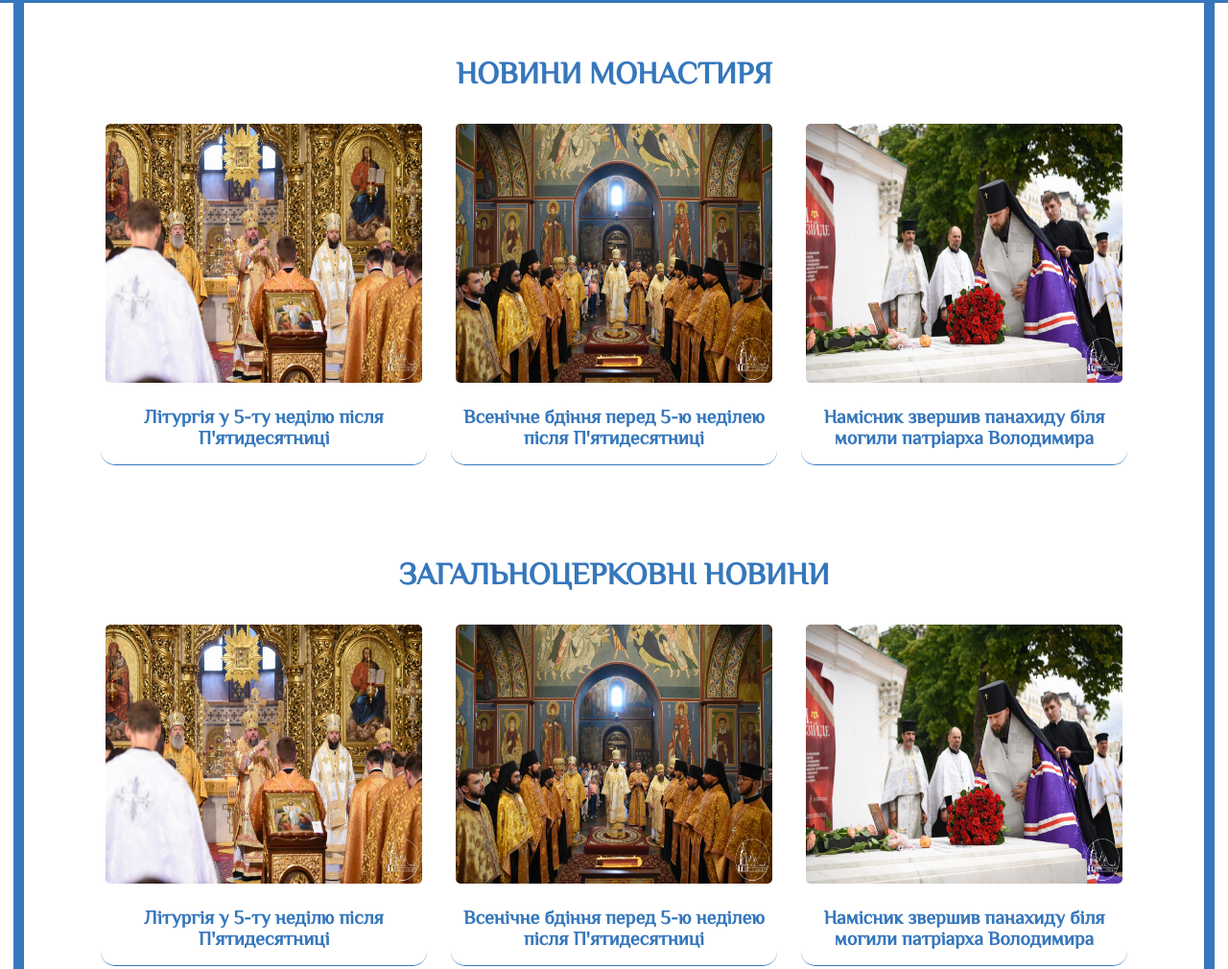
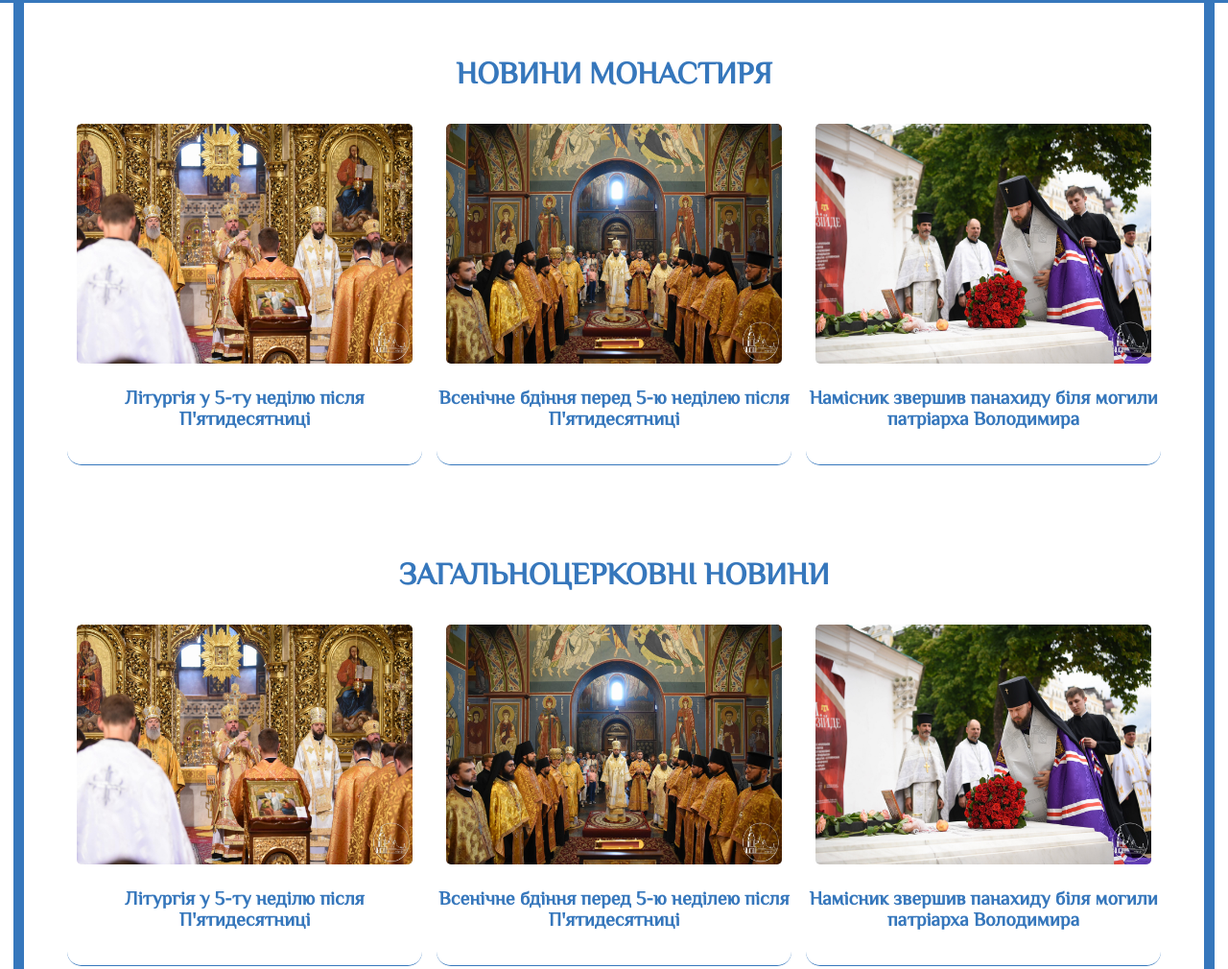
Before and after one commit to AlmessaN/Michael-s_dom_monastery, a plain HTML site: page index.html in a window 1280 px wide. Shown: the part 977-1987 px from the top of the page at 96% size. Drawn offline with Linux system fonts and the light colour scheme; a web font is replaced by a local one.

Commit message:
monastery

```diff
--- a/css/style.css
+++ b/css/style.css
@@ -198,9 +198,9 @@ textarea {
   margin-right: 0;
 }
 .section__item {
-  width: 340px;
+  width: 370px;
   height: 355px;
-  margin-right: 25px;
+  margin-right: 15px;
   border-bottom: 0.3mm solid rgb(54 119 188);
   border-radius: 15px;
 }
@@ -220,8 +220,8 @@ textarea {
   display: flex;
   align-items: center;
   border-radius: 5px;
-  width: 330px;
-  height: 270px;
+  width: 350px;
+  height: 250px;
 }
 .section-title__title {
   /* border-top: 0.3mm solid rgb(54 119 188); */
```
